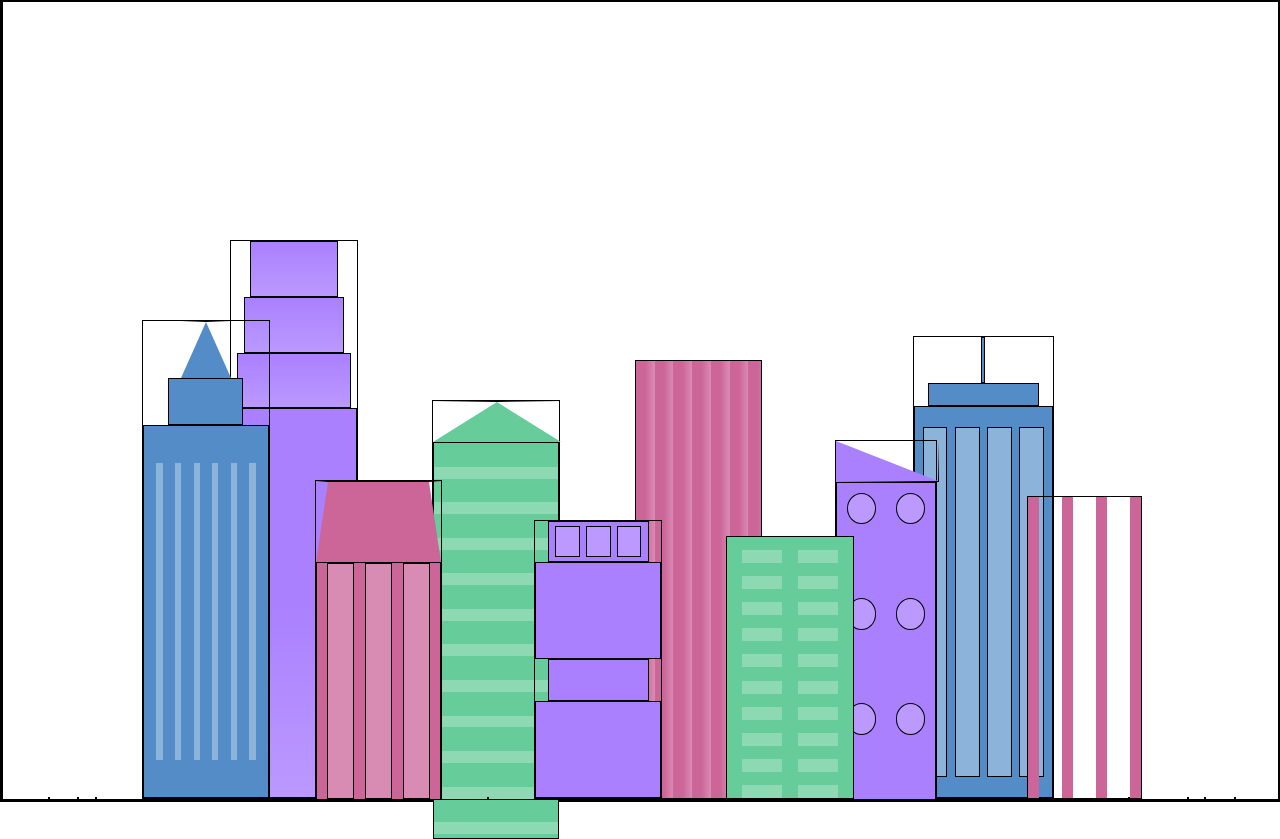
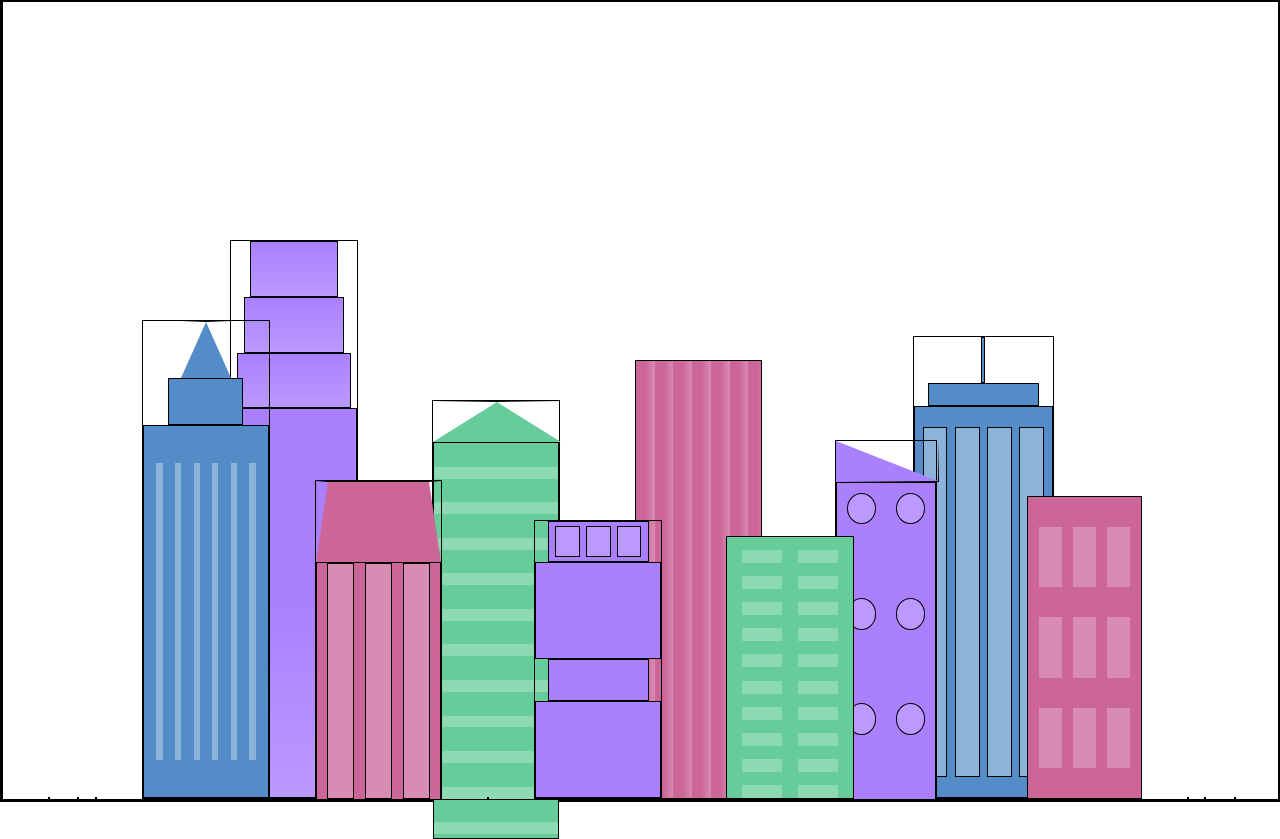
Before and after one commit to adelinesoares/building-a-city-skyline, a plain HTML site: page index.html in a window 1280 px wide. Drawn offline with Linux system fonts and the light colour scheme.

Commit message:
added repeating-linear-gradient to the .fb6 selector

```diff
--- a/styles.css
+++ b/styles.css
@@ -275,5 +275,9 @@ body {
             var(--building-color3),
             var(--building-color3) 10%,
             transparent 10%,
-            transparent 30%);
+            transparent 30%),
+    repeating-linear-gradient(var(--building-color3),
+        var(--building-color3) 10%,
+        var(--window-color3) 10%,
+        var(--window-color3) 30%);
 }
```
